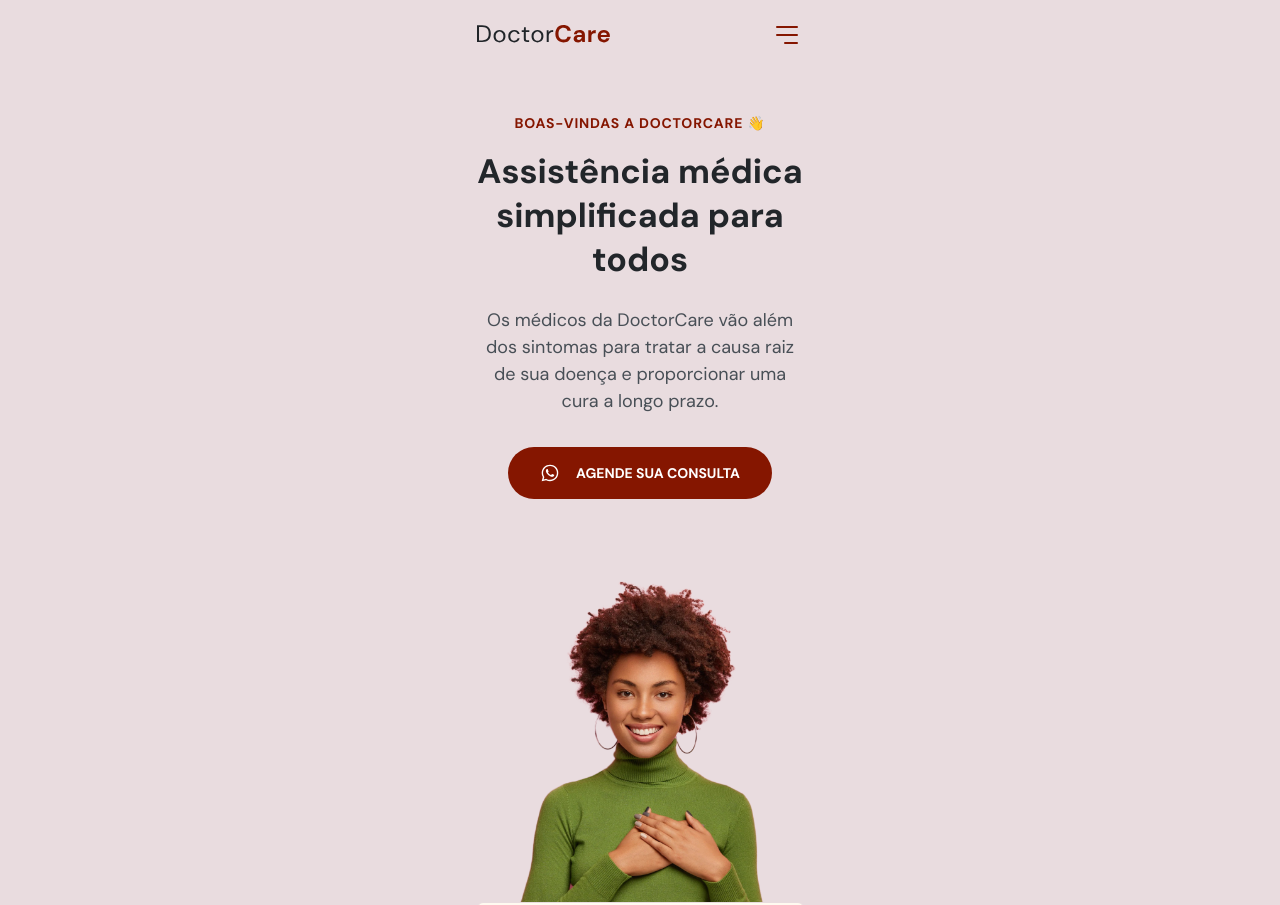
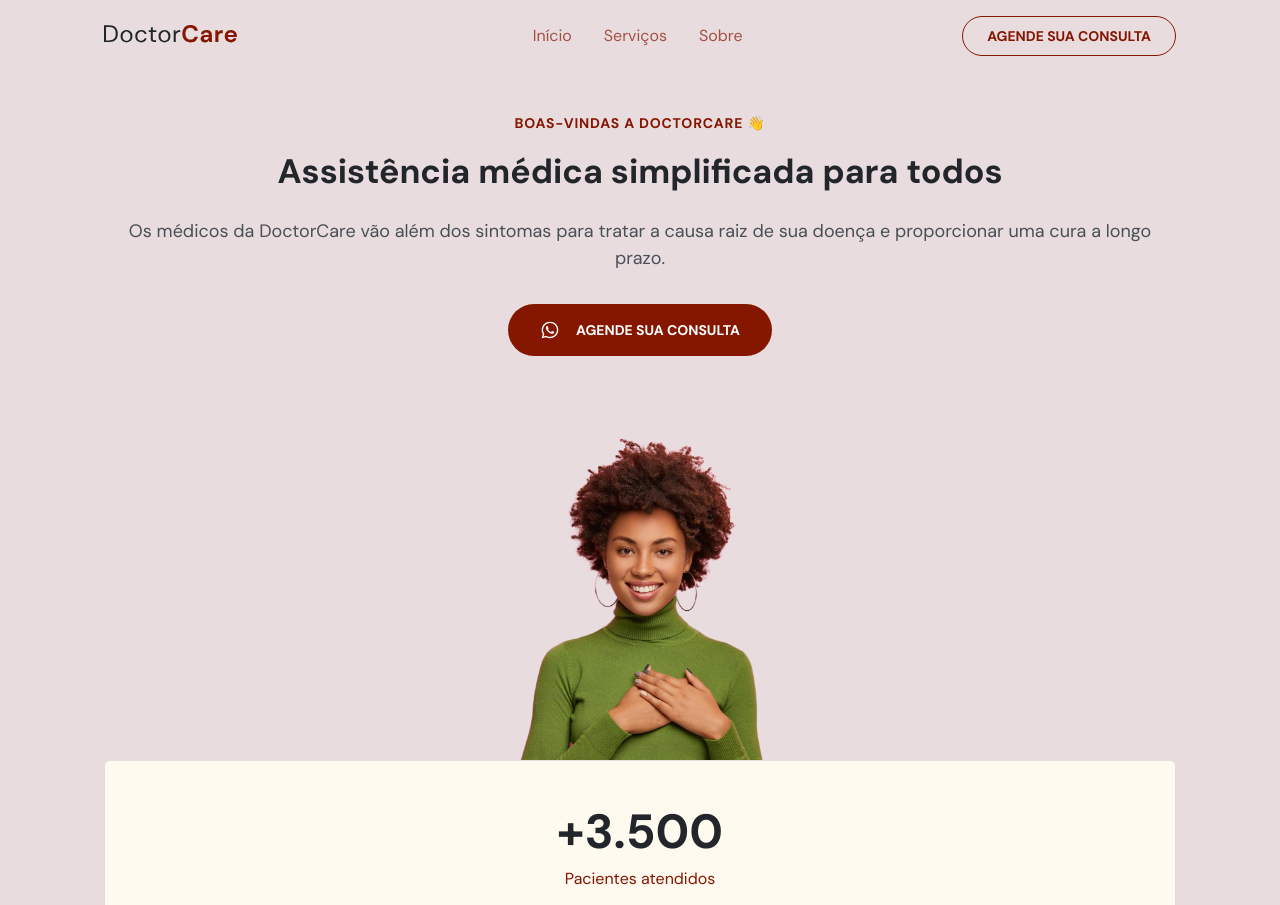
Before and after one commit to BrunoPdSilva/NLW-Origin, a plain HTML site: page index.html in a window 1280 px wide. Shown: the top 905 px of the page. Drawn offline with nearby package versions, Linux system fonts and the light colour scheme.

Commit message:
Att Dia 05 NLW

```diff
--- a/style.css
+++ b/style.css
@@ -7,7 +7,6 @@
 }
 
 :root {
-
   --hue: 10;
   --primary-color: hsl(var(--hue), 100%, 26%);
   --headline: hsl(210, 11%, 15%);
@@ -15,6 +14,7 @@
 
   --brand-beige: hsl(39, 100%, 97%);
   --brand-light: hsl(calc(var(--hue) - 22), 23%, 89%);
+  --brand-light-2: hsl(calc(var(--hue) + 10), 14%, 97%);
   --brand-dark: hsl(var(--hue), 100%, 14%);
 
   --bg-light: hsl(180, 14%, 97%);
@@ -45,7 +45,7 @@ body {
 }
 
 .wrapper {
-  width: 37.5rem;
+  width: min(50rem, 100%);
   margin-inline: auto;
   padding-inline: 2.4rem;
 }
@@ -151,10 +151,10 @@ button.open-menu path[stroke*="#00856F"],
 }
 
 body.menu-expanded #navigation .logo path,
-#navigation.scroll .logo path{
+#navigation.scroll .logo path {
   fill: white;
 }
-#navigation.scroll button.open-menu path[stroke*="#00856F"]{
+#navigation.scroll button.open-menu path[stroke*="#00856F"] {
   stroke: white;
 }
 
@@ -185,7 +185,6 @@ body.menu-expanded .close-menu {
 }
 
 body.menu-expanded .menu {
-  position: fixed;
   top: 0;
   left: 0;
   background: var(--primary-color);
@@ -234,13 +233,12 @@ body.menu-expanded .menu {
   margin-bottom: 8rem;
 }
 
-.menu .button:hover{
+.menu .button:hover {
   background-color: var(--primary-color);
   color: white;
 
   filter: brightness(1.1);
 }
-
 
 body.menu-expanded .logo,
 body.menu-expanded button {
@@ -285,6 +283,11 @@ nav button {
   cursor: pointer;
 }
 
+nav .menu,
+nav .close-menu {
+  position: fixed;
+}
+
 /*=== HOME ===================================*/
 #home {
   padding-top: calc(4.1rem + var(--nav-height));
@@ -324,7 +327,7 @@ nav button {
 }
 
 #home .stats {
-  width: 32.7rem;
+  width: 100%;
   padding-block: 4rem;
   margin-inline: auto;
 
@@ -401,7 +404,6 @@ nav button {
 
 #contact header {
   margin-bottom: 3.2rem;
-
 }
 
 #contact ul {
@@ -420,7 +422,7 @@ nav button {
 
 /*=== FOOTER ===================================*/
 
-footer{
+footer {
   background-color: var(--primary-color);
   padding-block: 6rem;
 
@@ -472,3 +474,129 @@ footer .social-links {
   visibility: visible;
   transform: translateY(0);
 }
+
+/*=== RESPONSIVO ===================================*/
+
+@media (min-width: 1024px) {
+  /*=== GERAL ===================================*/
+  .wrapper {
+    width: min(112rem, 100%);
+  }
+  /*=== NAVIGATION ===================================*/
+
+  /* RESET */
+  nav#navigation .wrapper * {
+    margin: 0;
+    padding: 0;
+    visibility: initial;
+    display: initial;
+    opacity: initial;
+    flex-direction: initial;
+    position: initial;
+    font-size: initial;
+    font-weight: initial;
+    transform: initial;
+    color: initial;
+    background-color: initial;
+    filter: initial;
+  }
+
+  nav#navigation .close-menu,
+  nav#navigation .open-menu,
+  nav#navigation .social-links {
+    display: none;
+  }
+
+  nav#navigation .menu {
+    display: flex;
+    align-items: center;
+    justify-content: space-between;
+    width: 60%;
+  }
+
+  nav#navigation .menu ul:nth-child(1) {
+    display: flex;
+    gap: 3.2rem;
+  }
+
+  nav#navigation .menu ul li a {
+    color: var(--primary-color);
+    opacity: 0.7;
+  }
+
+  nav#navigation .menu a.button {
+    display: flex;
+    justify-content: center;
+    align-items: center;
+    padding: 1rem 2.4rem;
+
+    border: 1px solid var(--primary-color);
+    border-radius: 4rem;
+
+    color: var(--primary-color);
+
+    font-weight: 700;
+    font-size: 1.4rem;
+    line-height: 1.8rem;
+    text-transform: uppercase;
+  }
+
+  nav#navigation .menu a.button:hover {
+    background-color: var(--primary-color);
+    border: none;
+    color: white;
+  }
+
+  nav#navigation.scroll .menu ul li a {
+    color: var(--brand-light-2);
+    opacity: 0.6;
+  }
+
+  nav#navigation.scroll .menu a.button {
+    border-color: white;
+    color: white;
+  }
+
+  nav#navigation .menu li a {
+    transition: 0.4s;
+  }
+
+  nav#navigation .menu li a:hover {
+    opacity: 1;
+    font-weight: 700;
+  }
+
+  nav#navigation .menu li a::after {
+    content: "";
+    width: 0%;
+    height: 2px;
+    background-color: var(--primary-color);
+
+    position: relative;
+    bottom: -2rem;
+    left: -0.5rem;
+
+    display: block;
+
+    transition: width 0.2s;
+  }
+
+  nav#navigation.scroll .menu li a::after {
+    background-color: white;
+  }
+
+  nav#navigation .menu li a:hover::after {
+    padding-inline: 0.8rem;
+    width: 100%;
+  }
+
+  nav#navigation.scroll .menu li a:hover {
+    opacity: 1;
+  }
+
+  nav#navigation.scroll .menu a.button:hover {
+    background-color: var(--primary-color);
+    filter: brightness(1.3);
+    border: none;
+  }
+}
```
Also changed, not shown: rascunho.html (deleted, +0 -40 lines).
